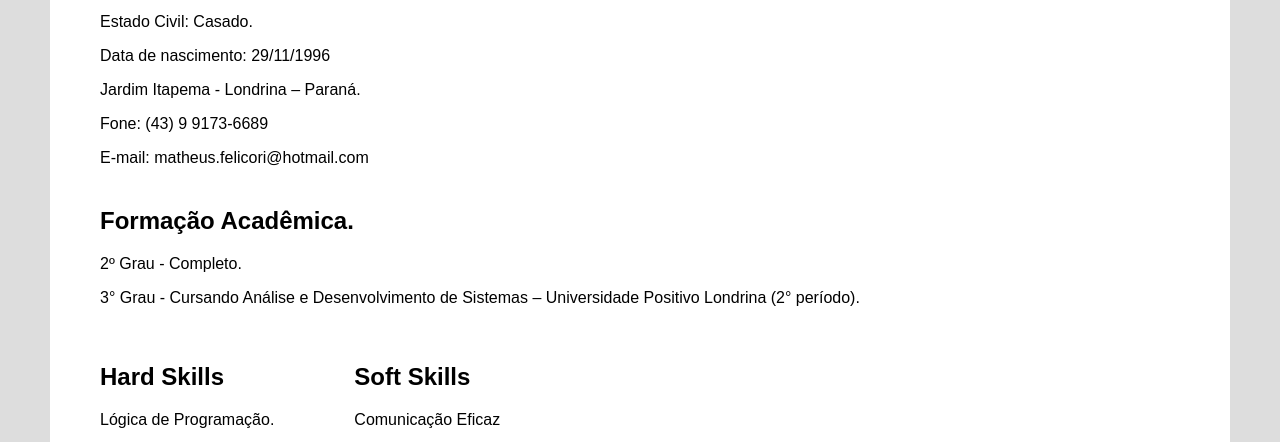
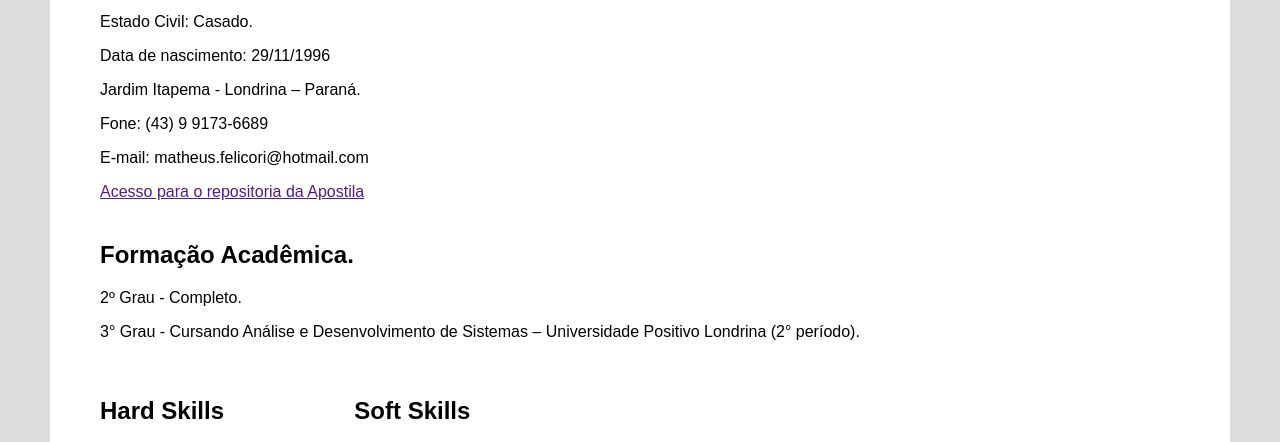
Before and after one commit to MatheusLuiz/Curriculo, a plain HTML site: page index.html in a window 1280 px wide. Shown: the part 356-798 px from the top of the page. Drawn offline with Linux system fonts and the light colour scheme.

Commit message:
Update index.html

```diff
--- a/index.html
+++ b/index.html
@@ -24,7 +24,6 @@
                 <p>Matheus Luiz Felicori de Lucena</p>
             </div>
 
-
         </div>
 
         <div class="personal-data">
@@ -38,6 +37,10 @@
             <p>Fone: (43) 9 9173-6689</p>
             <p>E-mail: matheus.felicori@hotmail.com</p>
 
+        </div>
+
+        <div>
+            <a href=""> Acesso para o repositoria da Apostila </a>
         </div>
 
     </header>
```
